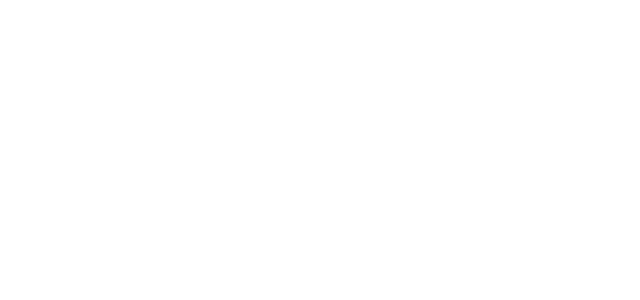
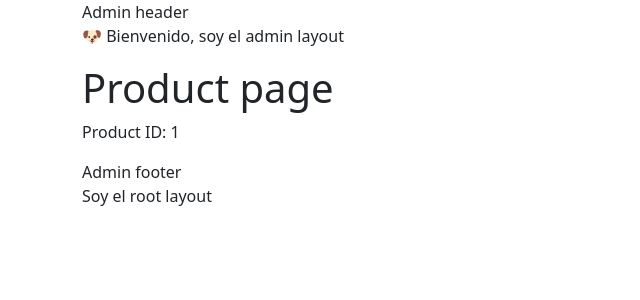
Before and after one commit to alexandergonzalezsaavedra/react-router-base, a React (Vite) app: page /admin/products/1 in a window 1280 px wide. Before the commit this address had no page. Shown: the top 300 px of the page, without its empty margins (0-640 px from the left). Built offline with nearby package versions, Linux system fonts and the light colour scheme.

Commit message:
rutas dinámicas

```diff
--- a/src/App.tsx
+++ b/src/App.tsx
@@ -15,6 +15,7 @@ import RootLayout from './pages/layouts/root.layout';
 import ProfilePage from './pages/admin/profile.page';
 import DashboardPage from './pages/admin/dashboard.page';
 import AdminLayout from './pages/layouts/admin.layout';
+import ProductPage from './pages/admin/product.page';
 
 const App = () => {
   return (
@@ -66,6 +67,10 @@ const App = () => {
             path='profile'
             element={<ProfilePage />}
           />
+          <Route
+            path='products/:id'
+            element={<ProductPage />}
+          />
         </Route>
       </Route>
     </Routes>
--- /dev/null
+++ b/src/pages/admin/product.page.tsx
@@ -0,0 +1,16 @@
+import { useParams } from 'react-router';
+
+const ProductPage = () => {
+  const params = useParams();
+  console.log(params);
+
+  return (
+    <div>
+      {/* <pre>{JSON.stringify(params)}</pre> */}
+      <h1>Product page</h1>
+      <p>Product ID: {params.id}</p>
+    </div>
+  );
+};
+
+export default ProductPage;
```
